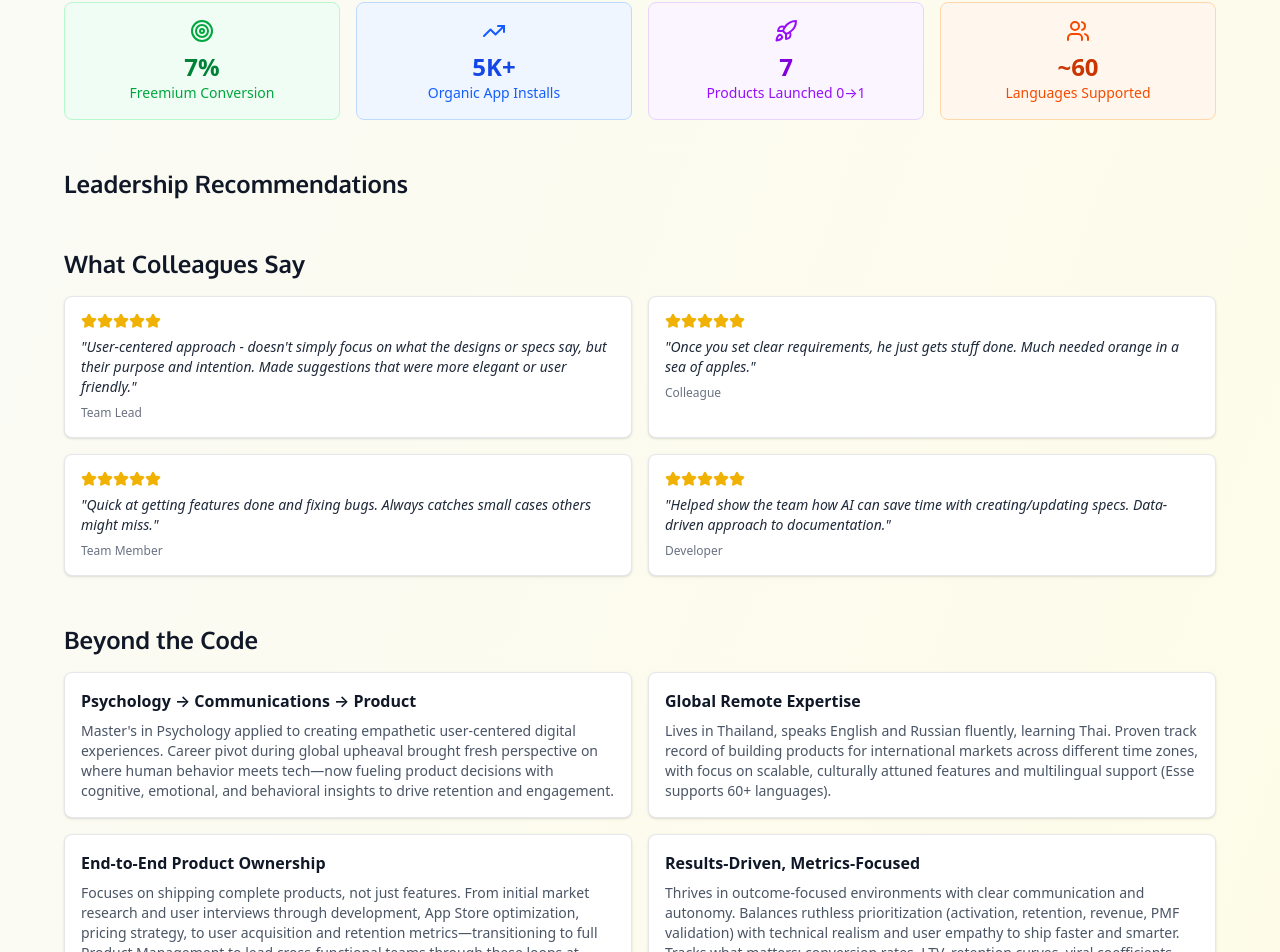
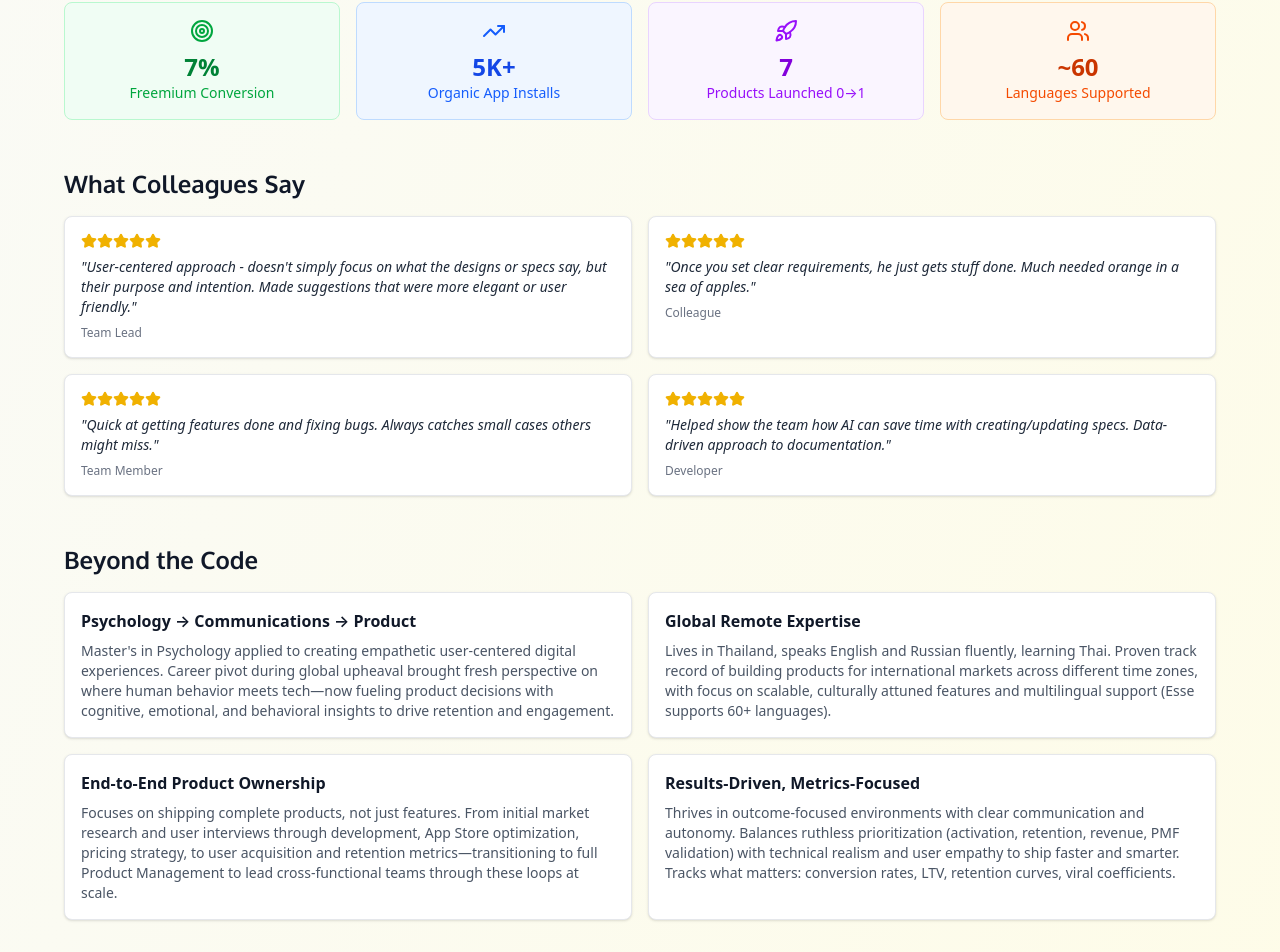
Before and after one commit to sanderbell/sanderbelldev2, a React (Vite) app: page / in a window 1280 px wide. Shown: the part 2396-3348 px from the top of the page. Built offline with nearby package versions, Linux system fonts and the light colour scheme.

Commit message:
Remove manager recommendations section from App component

```diff
--- a/src/App.tsx
+++ b/src/App.tsx
@@ -519,13 +519,6 @@ function App() {
           ))}
         </div>
 
-        {/* Manager Recommendations */}
-        <div className="mb-12">
-          <h2 className="text-2xl font-bold text-gray-900 mb-4">
-            Leadership Recommendations
-          </h2>
-        </div>
-
         {/* Testimonials */}
         <div className="mb-12">
           <h2 className="text-2xl font-bold text-gray-900 mb-4">
```
